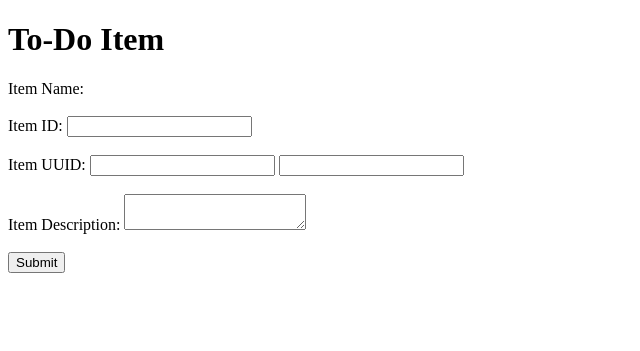
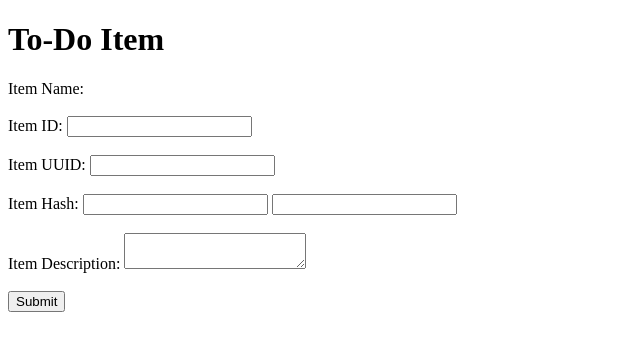
Before and after one commit to Codershreya2/Git_and_GitHub_Shreya, a Flask app: page / in a window 1280 px wide. Shown: the top 351 px of the page, without its empty margins (0-640 px from the left). Run offline with Flask 3, Linux system fonts and the light colour scheme.

Commit message:
Add Item Hash field

```diff
--- a/templates/index.html
+++ b/templates/index.html
@@ -17,6 +17,10 @@
 
 <label for="itemUuid">Item UUID:</label>
 <input type="text" id="itemUuid" name="itemUuid">
+<br><br>
+
+<label for="itemHash">Item Hash:</label>
+<input type="text" id="itemHash" name="itemHash">
     <input type="text" id="itemName" name="itemName">
 
     <br><br>
```
